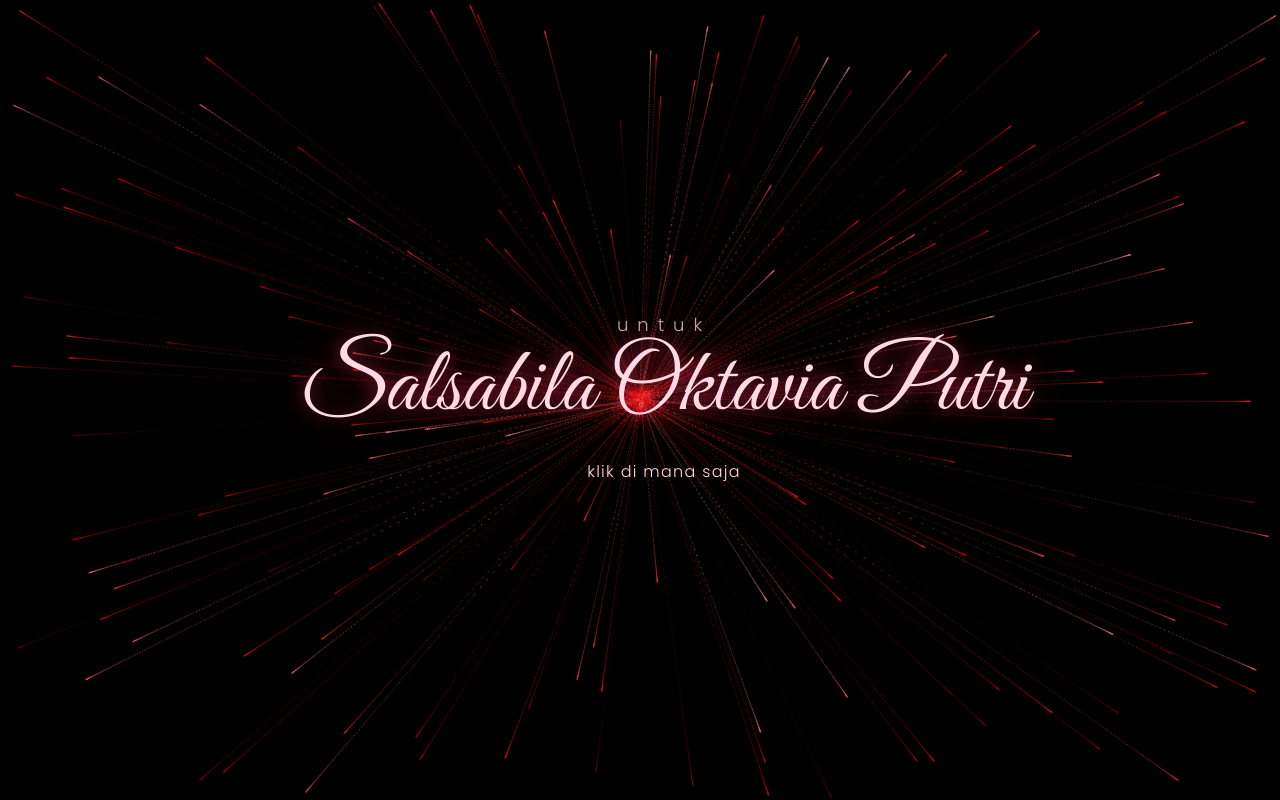
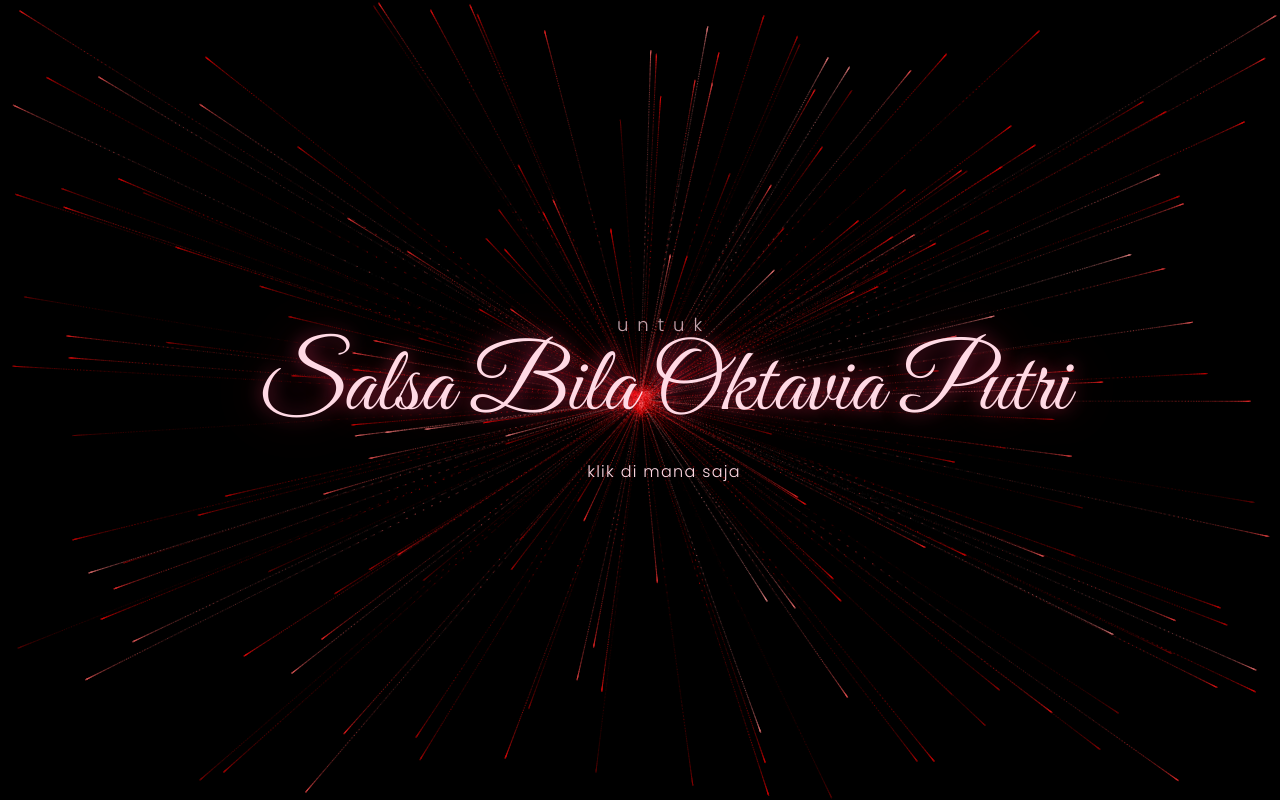
Before and after one commit to aidilazazi/salsa, a plain HTML site: page index.html in a window 1280 px wide. Shown: the top 800 px of the page. Drawn offline with Linux system fonts and the light colour scheme; animation ran at ten frames a second.

Commit message:
Update index.html

```diff
--- a/index.html
+++ b/index.html
@@ -17,7 +17,7 @@
         <canvas id="heart"></canvas>
 
         <div id="overlay" class="hidden">
-                <h1 class="title"><span class="for">untuk</span> Salsabila Oktavia Putri</h1>
+                <h1 class="title"><span class="for">untuk</span> Salsa Bila Oktavia Putri</h1>
                 <p id="subtitle" class="subtitle">klik di mana saja</p>
         </div>
 
```
